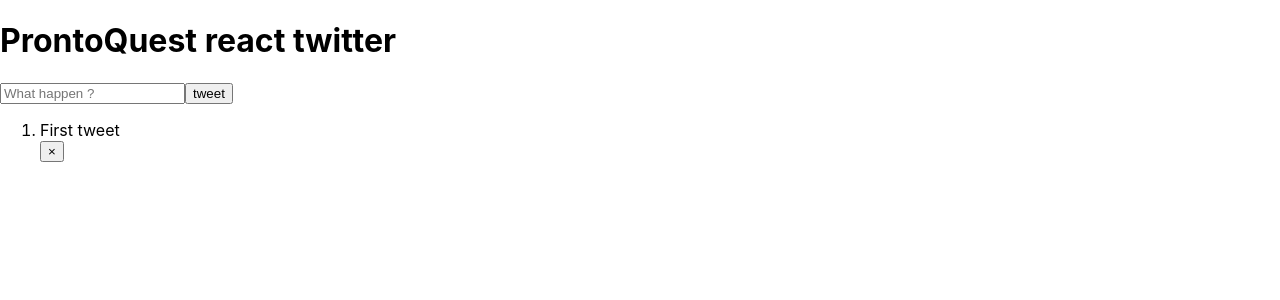
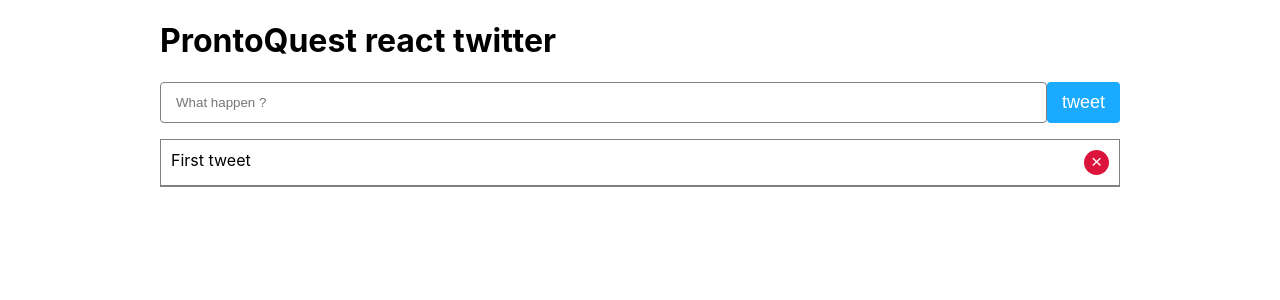
Before and after one commit to bazsup/prontoquest-react-twitter, a React (Create React App) app: page / in a window 1280 px wide. Shown: the top 300 px of the page. Built offline with nearby package versions, Linux system fonts and the light colour scheme.

Commit message:
:lipstick: add style for twitter in App.css
Signed-off-by: bazsup <supawit.ruen@mail.kmutt.ac.th>

```diff
--- a/src/App.css
+++ b/src/App.css
@@ -22,6 +22,69 @@
   color: #61dafb;
 }
 
+@media screen and (min-width: 960px) {
+  .container {
+    width: 960px;
+    margin: auto;
+  }
+
+}
+
+.tweet-form {
+  display: flex;
+  justify-content: space-between;
+}
+
+.form-control {
+  outline: 0;
+  flex: 1;
+  padding: 10px 15px;
+  border-radius: 4px;
+  border: 1px solid gray;
+}
+
+.form-control:focus {
+  border-color: #1aaaff;
+}
+
+button.button-tweet {
+  padding: 10px 15px;
+  border-radius: 4px;
+  border: none;
+  background-color: #1aaaff;
+  color: white;
+  font-size: 18px;
+  cursor: pointer;
+}
+
+button.button-tweet:hover {
+  background-color: #1277b3;
+}
+
+.tweet-list {
+  list-style-type: none;
+  padding: 0;
+  border: 1px solid gray;
+}
+
+.tweet-item {
+  border-bottom: 1px solid gray;
+  padding: 10px;
+  display: flex;
+  justify-content: space-between;
+}
+
+.remove-tweet {
+  background-color: crimson;
+  border-radius: 50%;
+  border: none;
+  color: white;
+  font-size: 1.2em;
+  cursor: pointer;
+  width: 25px;
+  height: 25px;
+}
+
 @keyframes App-logo-spin {
   from {
     transform: rotate(0deg);
```
